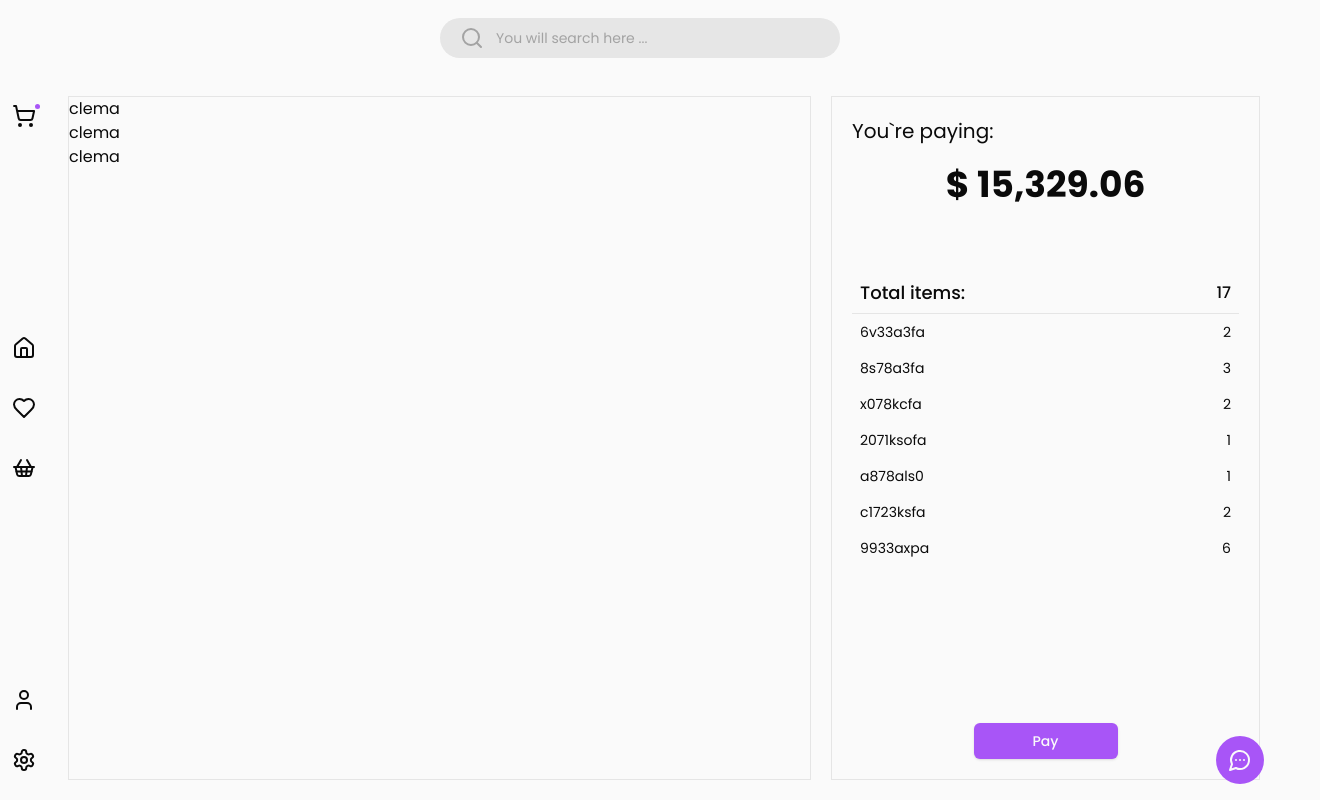
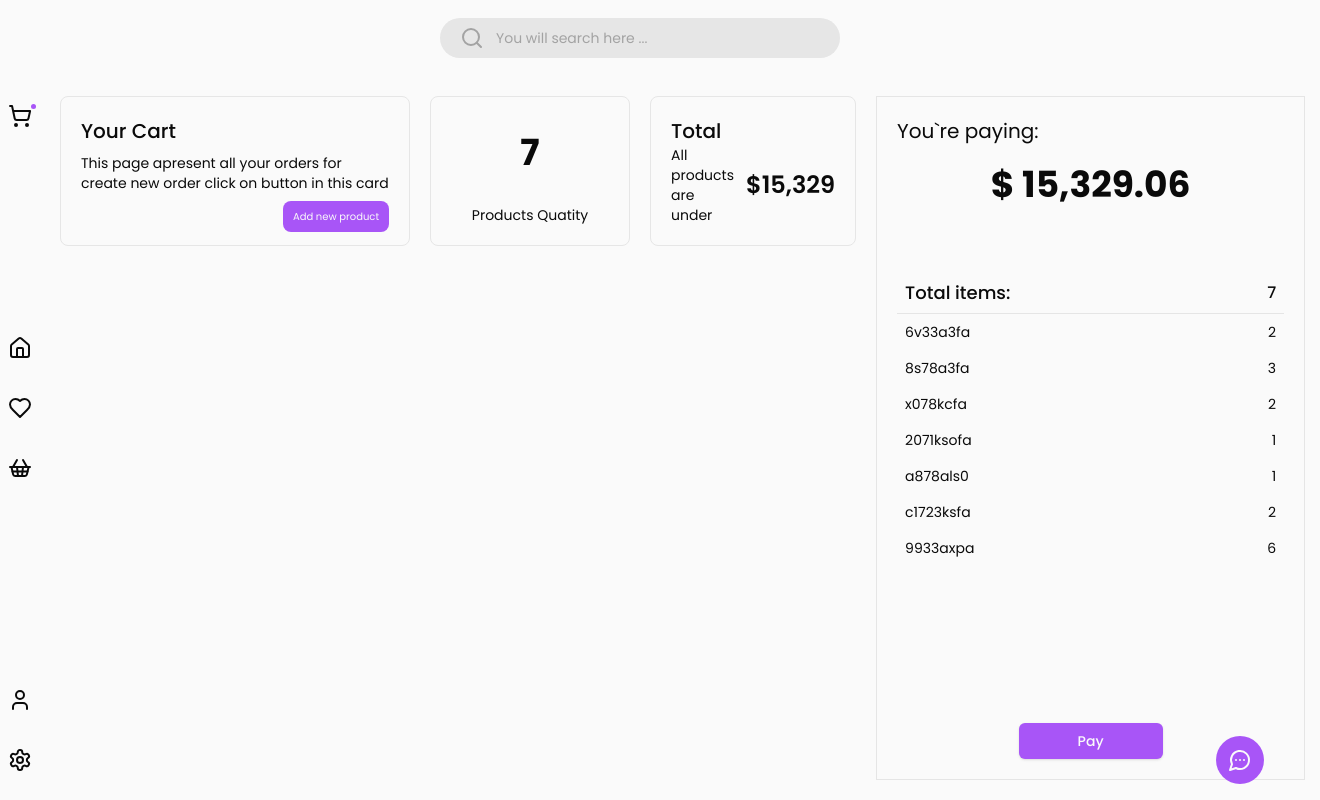
Before and after one commit to ClemilsonAzevedo/TheStore, a React (Vite) app in the folder web/: page /cart in a window 1280 px wide. Shown: the whole page, 1320 px wide, since content can reach past the window. Built offline with nearby package versions, Linux system fonts and the light colour scheme.

Commit message:
Style: Continue cart page styles

```diff
--- a/web/src/pages/cart/index.tsx
+++ b/web/src/pages/cart/index.tsx
@@ -42,10 +42,33 @@ const invoices = [
 export function Cart() {
 	return (
 		<section className='w-full flex gap-5 p-5'>
-			<div className='w-full border'>
-				<div>clema</div>
-				<div>clema</div>
-				<div>clema</div>
+			<div className='w-full flex gap-5 h-[150px]'>
+				<div className='border border-neutral-400 rounded-lg min-w-[350px] h-full flex flex-col p-5 gap-2'>
+					<h3 className='font-medium text-xl'>Your Cart</h3>
+					<p className='text-sm '>
+						This page apresent all your orders for create new order click on
+						button in this card
+					</p>
+					<a
+						href='/products'
+						className='py-2 w-[106px] text-[10px] bg-violet-500 flex items-center justify-center text-neutral-50 rounded-lg ml-auto hover:bg-violet-500/70 transition'
+					>
+						Add new product
+					</a>
+				</div>
+
+				<div className='border border-neutral-400 rounded-lg min-w-[200px] h-full p-5 flex flex-col justify-end items-center'>
+					<span className='text-4xl font-bold mx-auto'>{invoices.length}</span>
+					<p className='text-sm mt-8'>Products Quatity</p>
+				</div>
+
+				<div className='border p-5 border-neutral-400 rounded-lg w-full h-full flex flex-col justify-between items-start'>
+					<span className='text-xl font-medium'>Total</span>
+					<p className='text-sm flex items-center gap-3'>
+						All products are under
+						<span className='text-2xl font-semibold'>$15,329</span>
+					</p>
+				</div>
 			</div>
 
 			<div className='border min-w-[429px] h-full p-5 flex flex-col justify-between'>
@@ -59,7 +82,7 @@ export function Cart() {
 									Total items:
 								</TableHead>
 								<TableHead className='font-medium text-right text-neutral-950 text-base'>
-									17
+									{invoices.length}
 								</TableHead>
 							</TableRow>
 						</TableHeader>
@@ -79,7 +102,7 @@ export function Cart() {
 					</Table>
 				</div>
 
-				<Button className='bg-violet-500 w-36 mx-auto hover:bg-violet-500/70'>
+				<Button className='bg-violet-500 w-36 mx-auto hover:bg-violet-500/70 focus-visible:ring-0'>
 					Pay
 				</Button>
 			</div>
```
